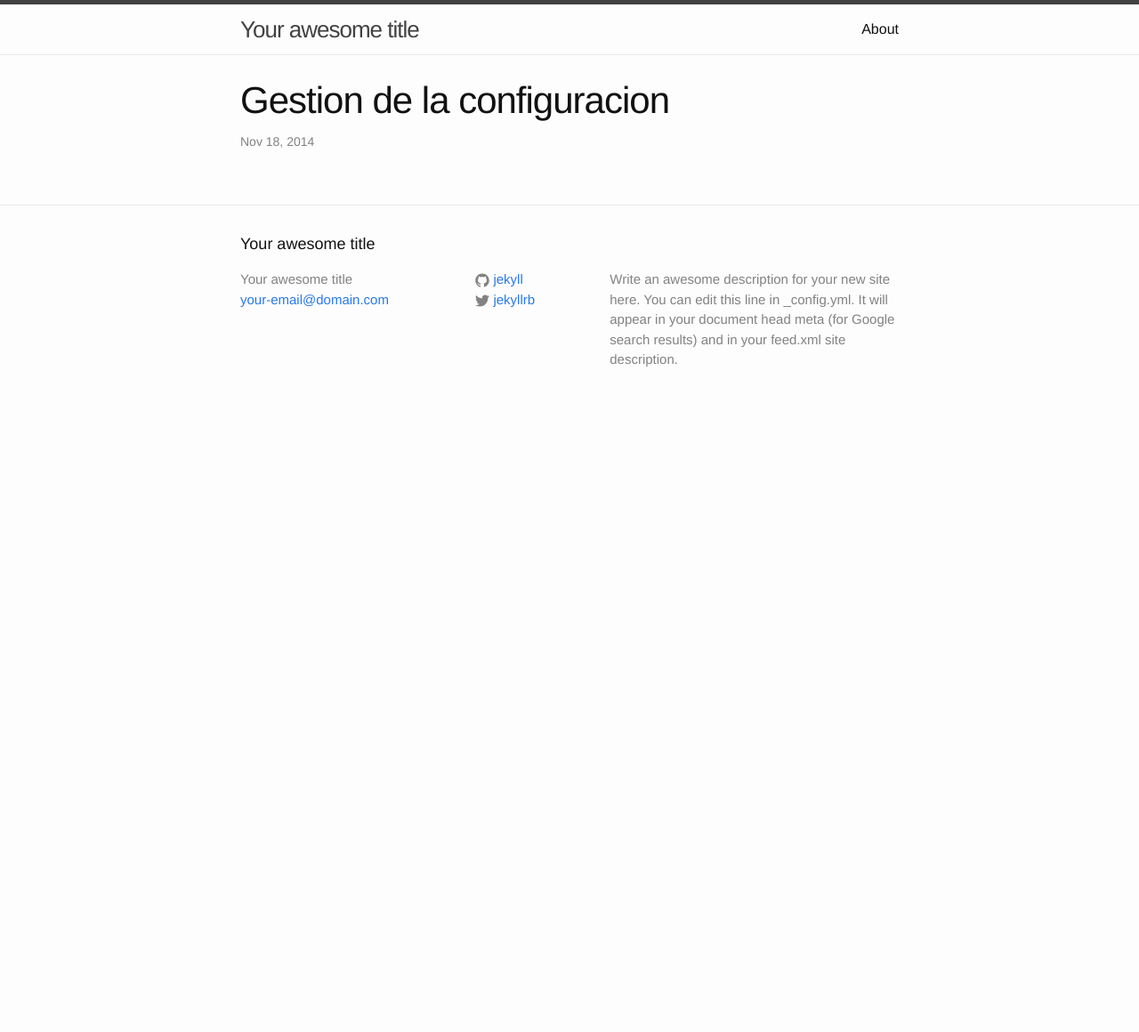
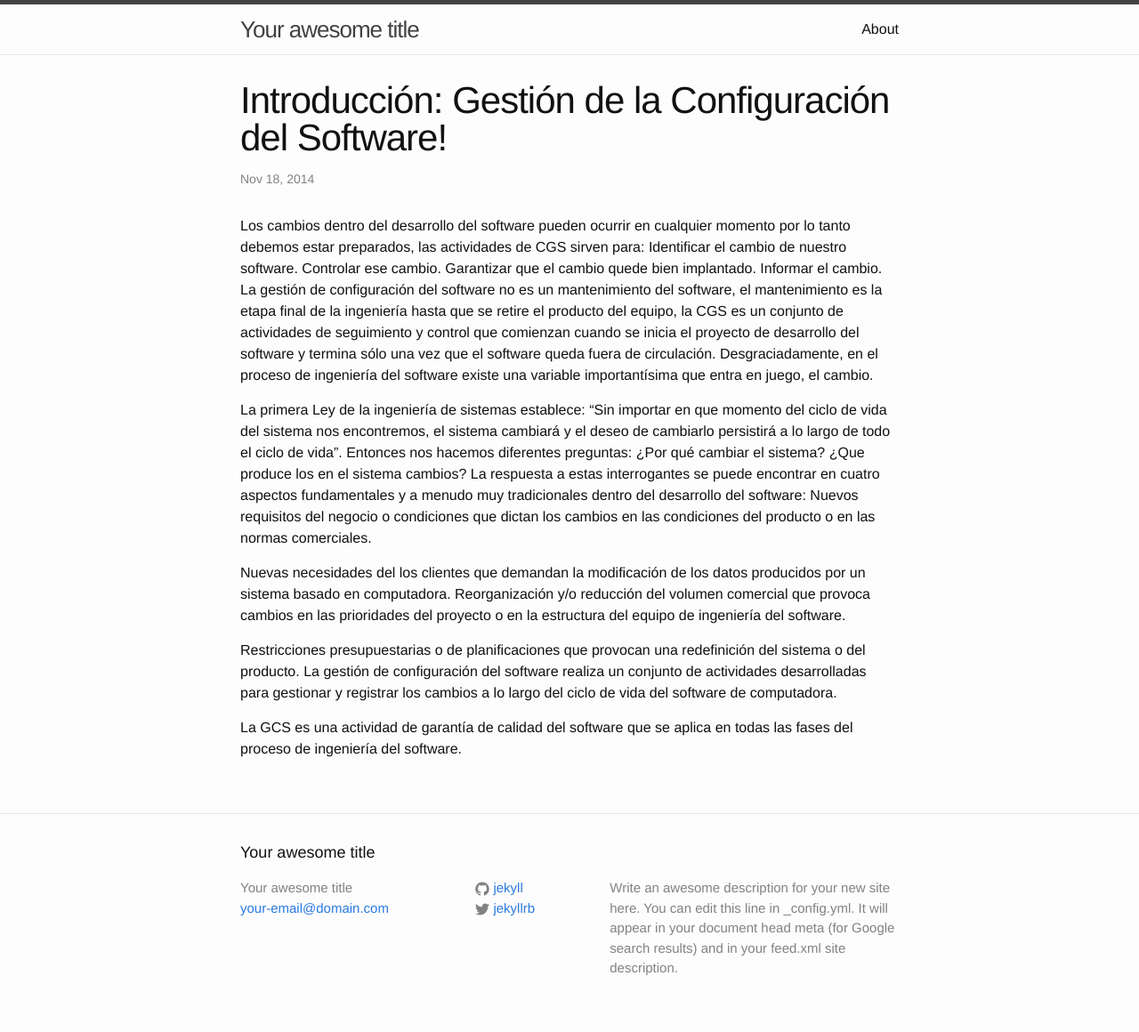
Before and after one commit to jefcorrea93/jefcorrea93.github.io, a Jekyll site: the page built from _posts/2014-11-18-welcome-to-jekyll.markdown, in a window 1280 px wide. Shown: the whole page at 89% size. Built offline with Jekyll 4.4.1, drawn with Linux system fonts in a browser that asks for light colours; before the commit the page ends 900 px from its top, so only the background shows below that.

Commit message:
Update 2014-11-18-welcome-to-jekyll.markdown

```diff
--- a/_posts/2014-11-18-welcome-to-jekyll.markdown
+++ b/_posts/2014-11-18-welcome-to-jekyll.markdown
@@ -1,6 +1,16 @@
 ---
 layout: post
-title:  "Gestion de la configuracion"
-date:   2014-11-18 18:42:50
+title:  "Introducción: Gestión de la Configuración del Software!"
+date:   2014-11-18 13:35:45
 categories: jekyll update
 ---
+Los cambios dentro del desarrollo del software pueden ocurrir en cualquier momento por lo tanto debemos estar preparados, las actividades de CGS sirven para:
+Identificar el cambio de nuestro software. Controlar ese cambio. Garantizar que el cambio quede bien implantado. Informar el cambio. La gestión de configuración del software no es un mantenimiento del software, el mantenimiento es la etapa final de la ingeniería hasta que se retire el producto del equipo, la CGS es un conjunto de actividades de seguimiento y control que comienzan cuando se inicia el proyecto de desarrollo del software y termina sólo una vez que el software queda fuera de circulación. Desgraciadamente, en el proceso de ingeniería del software existe una variable importantísima que entra en juego, el cambio.
+
+La primera Ley de la ingeniería de sistemas establece: “Sin importar en que momento del ciclo de vida del sistema nos encontremos, el sistema cambiará y el deseo de cambiarlo persistirá a lo largo de todo el ciclo de vida”. Entonces nos hacemos diferentes preguntas: ¿Por qué cambiar el sistema? ¿Que produce los en el sistema cambios? La respuesta a estas interrogantes se puede encontrar en cuatro aspectos fundamentales y a menudo muy tradicionales dentro del desarrollo del software: Nuevos requisitos del negocio o condiciones que dictan los cambios en las condiciones del producto o en las normas comerciales.
+
+Nuevas necesidades del los clientes que demandan la modificación de los datos producidos por un sistema basado en computadora. Reorganización y/o reducción del volumen comercial que provoca cambios en las prioridades del proyecto o en la estructura del equipo de ingeniería del software.
+
+Restricciones presupuestarias o de planificaciones que provocan una redefinición del sistema o del producto. La gestión de configuración del software realiza un conjunto de actividades desarrolladas para gestionar y registrar los cambios a lo largo del ciclo de vida del software de computadora.
+
+La GCS es una actividad de garantía de calidad del software que se aplica en todas las fases del proceso de ingeniería del software.
```
